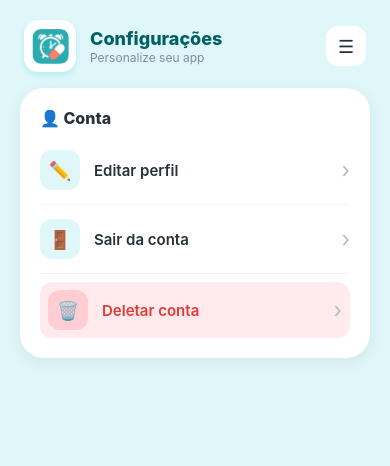
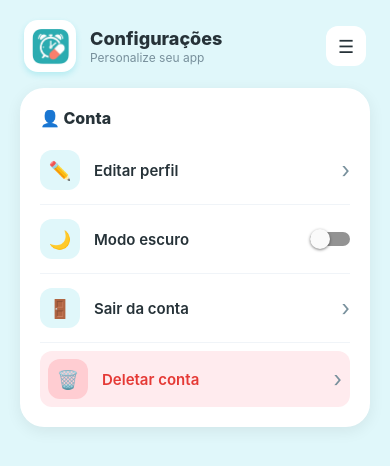
Before and after one commit to JorgeOliveira2009/medtime_PI2, a React Native app in the folder Frontend/: screen /PaginaConfiguracoes in a window 390 px wide. Shown: the top 466 px of the page. Built offline with nearby package versions, Linux system fonts and the light colour scheme.

Commit message:
lógica do modo dark adicionada

```diff
--- a/Frontend/App.tsx
+++ b/Frontend/App.tsx
@@ -20,6 +20,7 @@ const Stack = createNativeStackNavigator();
 
 export default function App() {
   return (
+  <ThemeProvider>
     <AuthProvider>
       <RemediosProvider>
         <NavigationContainer>
@@ -71,5 +72,6 @@ export default function App() {
         </NavigationContainer>
       </RemediosProvider>
     </AuthProvider>
+    </ThemeProvider>
   );
 }
--- a/Frontend/assets/Pages/PaginaConfiguracoes.tsx
+++ b/Frontend/assets/Pages/PaginaConfiguracoes.tsx
@@ -20,20 +20,21 @@ import {
 import logo from './logo.png';
 import MenuLateral from '../Components/MenuLateral';
 import { useAuth } from '../Contexts/AuthContext';
+import { useTheme } from '../Contexts/ThemeContext';
 
 const API_URL = 'https://backend-or-main-production-2a36.up.railway.app'
 
 const PaginaConfiguracoes = ({ navigation }: any) => {
   const { user, token, logout, updateUser } = useAuth();
+  const { darkMode, alternarTema } = useTheme();
+  const colors = darkMode ? coresEscuro : coresClaro; // ← cores dinâmicas
+  const styles = getStyles(colors);                   // ← estilos dinâmicos
 
-  // ─── Estados do menu ──────────────────────────────────
   const [menuVisible, setMenuVisible] = useState(false);
   const [idioma, setIdioma] = useState<'pt' | 'en'>('pt');
-  const [temaEscuro, setTemaEscuro] = useState(false);
   const [notificacoesAtivas, setNotificacoesAtivas] = useState(true);
   const [deletando, setDeletando] = useState(false);
 
-  // ─── Estados do modal de edição ─────────────────────
   const [modalEdicaoVisible, setModalEdicaoVisible] = useState(false);
   const [nome, setNome] = useState('');
   const [email, setEmail] = useState('');
@@ -41,7 +42,6 @@ const PaginaConfiguracoes = ({ navigation }: any) => {
   const [confirmarSenha, setConfirmarSenha] = useState('');
   const [loadingEdicao, setLoadingEdicao] = useState(false);
 
-  // Carrega os dados do usuário quando abre o modal
   useEffect(() => {
     if (user && modalEdicaoVisible) {
       setNome(user.nome || '');
@@ -51,7 +51,6 @@ const PaginaConfiguracoes = ({ navigation }: any) => {
     }
   }, [user, modalEdicaoVisible]);
 
-  // ─── Sair ──────────────────────────────────────────────
   function handleLogout() {
     Alert.alert('Sair', 'Deseja sair da sua conta?', [
       { text: 'Cancelar', style: 'cancel' },
@@ -60,57 +59,36 @@ const PaginaConfiguracoes = ({ navigation }: any) => {
         style: 'destructive',
         onPress: async () => {
           await logout();
-          navigation.reset({
-            index: 0,
-            routes: [{ name: 'PaginaLogin' }],
-          });
+          navigation.reset({ index: 0, routes: [{ name: 'PaginaLogin' }] });
         },
       },
     ]);
   }
 
-  // ─── Deletar conta ─────────────────────────────────────
   function handleDeletarConta() {
     Alert.alert(
       '⚠️ Deletar Conta',
       'Tem certeza que deseja deletar sua conta?\n\nEssa ação é IRREVERSÍVEL e todos os seus dados serão perdidos.',
       [
         { text: 'Cancelar', style: 'cancel' },
-        {
-          text: 'Sim, deletar',
-          style: 'destructive',
-          onPress: confirmarDeletarConta,
-        },
+        { text: 'Sim, deletar', style: 'destructive', onPress: confirmarDeletarConta },
       ]
     );
   }
 
   const confirmarDeletarConta = async () => {
-    if (!user || !token) {
-      Alert.alert('Erro', 'Usuário não autenticado');
-      return;
-    }
-
+    if (!user || !token) { Alert.alert('Erro', 'Usuário não autenticado'); return; }
     setDeletando(true);
-
     try {
       const response = await fetch(`${API_URL}/user/deletar-conta`, {
         method: 'DELETE',
-        headers: {
-          'Authorization': `Bearer ${token}`,
-          'Content-Type': 'application/json',
-        },
+        headers: { 'Authorization': `Bearer ${token}`, 'Content-Type': 'application/json' },
       });
-
       const data = await response.json();
-
       if (data.sucesso) {
         await logout();
         Alert.alert('✅ Conta deletada', 'Sua conta foi removida com sucesso.');
-        navigation.reset({
-          index: 0,
-          routes: [{ name: 'PaginaLogin' }],
-        });
+        navigation.reset({ index: 0, routes: [{ name: 'PaginaLogin' }] });
       } else {
         Alert.alert('❌ Erro', data.message || 'Erro ao deletar conta');
       }
@@ -121,84 +99,42 @@ const PaginaConfiguracoes = ({ navigation }: any) => {
     }
   };
 
-  // ─── Editar perfil (MODAL) ────────────────────────────
-  function handleAbrirEdicao() {
-    setModalEdicaoVisible(true);
-  }
+  function handleAbrirEdicao() { setModalEdicaoVisible(true); }
 
   const handleSalvarEdicao = async () => {
-    // Validações
-    if (!nome || !email) {
-      Alert.alert('Atenção', 'Nome e email são obrigatórios.');
-      return;
-    }
-
-    if (nome.length < 3) {
-      Alert.alert('Atenção', 'Nome deve ter pelo menos 3 caracteres.');
-      return;
-    }
-
-    if (senha && senha.length < 8) {
-      Alert.alert('Atenção', 'A nova senha deve ter pelo menos 8 caracteres.');
-      return;
-    }
-
-    if (senha && senha !== confirmarSenha) {
-      Alert.alert('Atenção', 'As senhas não conferem.');
-      return;
-    }
-
+    if (!nome || !email) { Alert.alert('Atenção', 'Nome e email são obrigatórios.'); return; }
+    if (nome.length < 3) { Alert.alert('Atenção', 'Nome deve ter pelo menos 3 caracteres.'); return; }
+    if (senha && senha.length < 8) { Alert.alert('Atenção', 'A nova senha deve ter pelo menos 8 caracteres.'); return; }
+    if (senha && senha !== confirmarSenha) { Alert.alert('Atenção', 'As senhas não conferem.'); return; }
     setLoadingEdicao(true);
-
     try {
-      const body: any = {
-        nome: nome.trim(),
-        email: email.trim(),
-      };
-
-      if (senha) {
-        body.senha = senha;
-      }
-
+      const body: any = { nome: nome.trim(), email: email.trim() };
+      if (senha) body.senha = senha;
       const response = await fetch(`${API_URL}/user/atualizar`, {
         method: 'PUT',
-        headers: {
-          'Authorization': `Bearer ${token}`,
-          'Content-Type': 'application/json',
-        },
+        headers: { 'Authorization': `Bearer ${token}`, 'Content-Type': 'application/json' },
         body: JSON.stringify(body),
       });
-
       const data = await response.json();
-
       if (data.sucesso) {
-        // Atualiza o contexto
-        await updateUser({
-          id: user!.id,
-          nome: nome.trim(),
-          email: email.trim(),
-        });
-
+        await updateUser({ id: user!.id, nome: nome.trim(), email: email.trim() });
         Alert.alert('✅ Sucesso', 'Dados atualizados com sucesso!');
         setModalEdicaoVisible(false);
       } else {
         Alert.alert('❌ Erro', data.message || 'Erro ao atualizar dados');
       }
     } catch (error) {
-      console.error('Erro ao atualizar:', error);
       Alert.alert('❌ Erro', 'Não foi possível atualizar seus dados.');
     } finally {
       setLoadingEdicao(false);
     }
   };
 
-  // ─── Render ────────────────────────────────────────────
   return (
     <SafeAreaView style={styles.safe}>
-      <StatusBar barStyle="dark-content" backgroundColor="#E0F7FA" />
+      <StatusBar barStyle={darkMode ? 'light-content' : 'dark-content'} backgroundColor={colors.background} />
       <ScrollView contentContainerStyle={styles.scroll} showsVerticalScrollIndicator={false}>
 
-        {/* ─── Header ─── */}
         <View style={styles.header}>
           <View style={styles.logoBox}>
             <Image source={logo} style={styles.logoImg} />
@@ -212,20 +148,12 @@ const PaginaConfiguracoes = ({ navigation }: any) => {
           </TouchableOpacity>
         </View>
 
-        {/* ─── Conta ─── */}
         <View style={styles.card}>
           <Text style={styles.sectionTitle}>👤 Conta</Text>
 
-          {/* ✅ EDITAR PERFIL */}
-          <TouchableOpacity
-            style={styles.settingRow}
-            onPress={handleAbrirEdicao}
-            activeOpacity={0.7}
-          >
+          <TouchableOpacity style={styles.settingRow} onPress={handleAbrirEdicao} activeOpacity={0.7}>
             <View style={styles.settingLeft}>
-              <View style={styles.settingIconBox}>
-                <Text style={styles.settingIcon}>✏️</Text>
-              </View>
+              <View style={styles.settingIconBox}><Text style={styles.settingIcon}>✏️</Text></View>
               <Text style={styles.settingLabel}>Editar perfil</Text>
             </View>
             <Text style={styles.settingArrow}>›</Text>
@@ -233,16 +161,19 @@ const PaginaConfiguracoes = ({ navigation }: any) => {
 
           <View style={styles.divider} />
 
-          {/* Sair da conta */}
-          <TouchableOpacity
-            style={styles.settingRow}
-            onPress={handleLogout}
-            activeOpacity={0.7}
-          >
+          <View style={styles.settingRow}>
             <View style={styles.settingLeft}>
-              <View style={styles.settingIconBox}>
-                <Text style={styles.settingIcon}>🚪</Text>
-              </View>
+              <View style={styles.settingIconBox}><Text style={styles.settingIcon}>🌙</Text></View>
+              <Text style={styles.settingLabel}>Modo escuro</Text>
+            </View>
+            <Switch value={darkMode} onValueChange={alternarTema} />
+          </View>
+
+          <View style={styles.divider} />
+
+          <TouchableOpacity style={styles.settingRow} onPress={handleLogout} activeOpacity={0.7}>
+            <View style={styles.settingLeft}>
+              <View style={styles.settingIconBox}><Text style={styles.settingIcon}>🚪</Text></View>
               <Text style={styles.settingLabel}>Sair da conta</Text>
             </View>
             <Text style={styles.settingArrow}>›</Text>
@@ -250,303 +181,114 @@ const PaginaConfiguracoes = ({ navigation }: any) => {
 
           <View style={styles.divider} />
 
-          {/* Deletar conta */}
-          <TouchableOpacity
-            style={[styles.settingRow, styles.dangerRow]}
-            onPress={handleDeletarConta}
-            disabled={deletando}
-            activeOpacity={0.7}
-          >
+          <TouchableOpacity style={[styles.settingRow, styles.dangerRow]} onPress={handleDeletarConta} disabled={deletando} activeOpacity={0.7}>
             <View style={styles.settingLeft}>
-              <View style={[styles.settingIconBox, styles.dangerIconBox]}>
-                <Text style={styles.settingIcon}>🗑️</Text>
-              </View>
-              <Text style={[styles.settingLabel, styles.dangerText]}>
-                {deletando ? 'Deletando...' : 'Deletar conta'}
-              </Text>
+              <View style={[styles.settingIconBox, styles.dangerIconBox]}><Text style={styles.settingIcon}>🗑️</Text></View>
+              <Text style={[styles.settingLabel, styles.dangerText]}>{deletando ? 'Deletando...' : 'Deletar conta'}</Text>
             </View>
-            {deletando ? (
-              <ActivityIndicator size="small" color="#E53935" />
-            ) : (
-              <Text style={styles.settingArrow}>›</Text>
-            )}
+            {deletando ? <ActivityIndicator size="small" color="#E53935" /> : <Text style={styles.settingArrow}>›</Text>}
           </TouchableOpacity>
         </View>
 
         <View style={{ height: 32 }} />
       </ScrollView>
 
-      {/* ─── MODAL DE EDIÇÃO ─── */}
-      <Modal
-        visible={modalEdicaoVisible}
-        transparent
-        animationType="slide"
-        onRequestClose={() => setModalEdicaoVisible(false)}
-      >
-        <KeyboardAvoidingView
-          style={styles.modalOverlay}
-          behavior={Platform.OS === 'ios' ? 'padding' : undefined}
-        >
+      <Modal visible={modalEdicaoVisible} transparent animationType="slide" onRequestClose={() => setModalEdicaoVisible(false)}>
+        <KeyboardAvoidingView style={styles.modalOverlay} behavior={Platform.OS === 'ios' ? 'padding' : undefined}>
           <View style={styles.modalCard}>
             <Text style={styles.modalTitle}>✏️ Editar perfil</Text>
 
             <Text style={styles.inputLabel}>Nome completo</Text>
-            <TextInput
-              style={styles.input}
-              placeholder="Seu nome completo"
-              placeholderTextColor="#B0BEC5"
-              value={nome}
-              onChangeText={setNome}
-            />
+            <TextInput style={styles.input} placeholder="Seu nome completo" placeholderTextColor={colors.textSecondary} value={nome} onChangeText={setNome} />
 
             <Text style={styles.inputLabel}>E-mail</Text>
-            <TextInput
-              style={styles.input}
-              placeholder="Seu e-mail"
-              placeholderTextColor="#B0BEC5"
-              value={email}
-              onChangeText={setEmail}
-              keyboardType="email-address"
-              autoCapitalize="none"
-            />
+            <TextInput style={styles.input} placeholder="Seu e-mail" placeholderTextColor={colors.textSecondary} value={email} onChangeText={setEmail} keyboardType="email-address" autoCapitalize="none" />
 
             <View style={styles.modalDivider} />
-
             <Text style={styles.modalSubtitle}>🔐 Alterar senha (opcional)</Text>
 
             <Text style={styles.inputLabel}>Nova senha</Text>
-            <TextInput
-              style={styles.input}
-              placeholder="Deixe em branco para manter"
-              placeholderTextColor="#B0BEC5"
-              value={senha}
-              onChangeText={setSenha}
-              secureTextEntry
-            />
+            <TextInput style={styles.input} placeholder="Deixe em branco para manter" placeholderTextColor={colors.textSecondary} value={senha} onChangeText={setSenha} secureTextEntry />
 
             <Text style={styles.inputLabel}>Confirmar nova senha</Text>
-            <TextInput
-              style={styles.input}
-              placeholder="Digite a nova senha novamente"
-              placeholderTextColor="#B0BEC5"
-              value={confirmarSenha}
-              onChangeText={setConfirmarSenha}
-              secureTextEntry
-            />
+            <TextInput style={styles.input} placeholder="Digite a nova senha novamente" placeholderTextColor={colors.textSecondary} value={confirmarSenha} onChangeText={setConfirmarSenha} secureTextEntry />
 
             <View style={styles.modalButtons}>
-              <TouchableOpacity
-                style={styles.modalBtnCancel}
-                onPress={() => setModalEdicaoVisible(false)}
-                disabled={loadingEdicao}
-              >
+              <TouchableOpacity style={styles.modalBtnCancel} onPress={() => setModalEdicaoVisible(false)} disabled={loadingEdicao}>
                 <Text style={styles.modalBtnCancelText}>Cancelar</Text>
               </TouchableOpacity>
-
-              <TouchableOpacity
-                style={styles.modalBtnSave}
-                onPress={handleSalvarEdicao}
-                disabled={loadingEdicao}
-              >
-                {loadingEdicao ? (
-                  <ActivityIndicator size="small" color="#FFF" />
-                ) : (
-                  <Text style={styles.modalBtnSaveText}>Salvar</Text>
-                )}
+              <TouchableOpacity style={styles.modalBtnSave} onPress={handleSalvarEdicao} disabled={loadingEdicao}>
+                {loadingEdicao ? <ActivityIndicator size="small" color="#FFF" /> : <Text style={styles.modalBtnSaveText}>Salvar</Text>}
               </TouchableOpacity>
             </View>
           </View>
         </KeyboardAvoidingView>
       </Modal>
 
-      {/* ─── Menu lateral ─── */}
-      <MenuLateral
-        visible={menuVisible}
-        onClose={() => setMenuVisible(false)}
-        navigation={navigation}
-      />
+      <MenuLateral visible={menuVisible} onClose={() => setMenuVisible(false)} navigation={navigation} />
     </SafeAreaView>
   );
 };
 
 export default PaginaConfiguracoes;
 
-// ─── Estilos ────────────────────────────────────────────
+// ─── Paletas ────────────────────────────────────────────
+const coresClaro = {
+  background: '#E0F7FA',
+  card: '#FFFFFF',
+  text: '#263238',
+  textSecondary: '#78909C',
+  border: '#F0F4F8',
+  iconBox: '#E0F7FA',
+};
+
+const coresEscuro = {
+  background: '#121212',
+  card: '#1E1E1E',
+  text: '#F5F5F5',
+  textSecondary: '#AAAAAA',
+  border: '#2C2C2C',
+  iconBox: '#2A2A2A',
+};
+
 const TEAL = '#00BCD4';
-const BG = '#E0F7FA';
-const WHITE = '#FFFFFF';
-const DARK = '#263238';
-const GRAY = '#78909C';
 const DANGER = '#E53935';
-const DANGER_BG = '#FFEBEE';
+const DANGER_BG_CLARO = '#FFEBEE';
+const DANGER_BG_ESCURO = '#3B1A1A';
 
-const styles = StyleSheet.create({
-  safe: { flex: 1, backgroundColor: BG },
+// ─── Estilos dinâmicos ──────────────────────────────────
+const getStyles = (colors: typeof coresClaro) => StyleSheet.create({
+  safe: { flex: 1, backgroundColor: colors.background },
   scroll: { paddingBottom: 24 },
-
-  header: {
-    flexDirection: 'row',
-    alignItems: 'center',
-    gap: 14,
-    paddingHorizontal: 24,
-    paddingTop: 20,
-    paddingBottom: 16,
-  },
-  logoBox: {
-    width: 52,
-    height: 52,
-    borderRadius: 14,
-    backgroundColor: WHITE,
-    justifyContent: 'center',
-    alignItems: 'center',
-    shadowColor: TEAL,
-    shadowOffset: { width: 0, height: 3 },
-    shadowOpacity: 0.2,
-    shadowRadius: 6,
-    elevation: 4,
-  },
+  header: { flexDirection: 'row', alignItems: 'center', gap: 14, paddingHorizontal: 24, paddingTop: 20, paddingBottom: 16 },
+  logoBox: { width: 52, height: 52, borderRadius: 14, backgroundColor: colors.card, justifyContent: 'center', alignItems: 'center', shadowColor: TEAL, shadowOffset: { width: 0, height: 3 }, shadowOpacity: 0.2, shadowRadius: 6, elevation: 4 },
   logoImg: { width: 40, height: 40, resizeMode: 'contain', borderRadius: 10 },
-  greeting: { fontSize: 18, fontWeight: '800', color: '#006064' },
-  headerSub: { fontSize: 12, color: GRAY, marginTop: 1 },
-  menuBtn: {
-    width: 40,
-    height: 40,
-    borderRadius: 12,
-    backgroundColor: WHITE,
-    justifyContent: 'center',
-    alignItems: 'center',
-    elevation: 2,
-  },
-  menuIcon: { fontSize: 18, color: DARK },
-
-  card: {
-    marginHorizontal: 20,
-    marginBottom: 16,
-    backgroundColor: WHITE,
-    borderRadius: 24,
-    padding: 20,
-    shadowColor: '#000',
-    shadowOffset: { width: 0, height: 4 },
-    shadowOpacity: 0.07,
-    shadowRadius: 16,
-    elevation: 5,
-  },
-
-  sectionTitle: { fontSize: 16, fontWeight: '800', color: DARK, marginBottom: 16 },
-
-  settingRow: {
-    flexDirection: 'row',
-    alignItems: 'center',
-    justifyContent: 'space-between',
-    paddingVertical: 6,
-  },
-  dangerRow: {
-    paddingVertical: 8,
-    backgroundColor: DANGER_BG,
-    borderRadius: 12,
-    paddingHorizontal: 8,
-  },
+  greeting: { fontSize: 18, fontWeight: '800', color: colors.text },
+  headerSub: { fontSize: 12, color: colors.textSecondary, marginTop: 1 },
+  menuBtn: { width: 40, height: 40, borderRadius: 12, backgroundColor: colors.card, justifyContent: 'center', alignItems: 'center', elevation: 2 },
+  menuIcon: { fontSize: 18, color: colors.text },
+  card: { marginHorizontal: 20, marginBottom: 16, backgroundColor: colors.card, borderRadius: 24, padding: 20, shadowColor: '#000', shadowOffset: { width: 0, height: 4 }, shadowOpacity: 0.07, shadowRadius: 16, elevation: 5 },
+  sectionTitle: { fontSize: 16, fontWeight: '800', color: colors.text, marginBottom: 16 },
+  settingRow: { flexDirection: 'row', alignItems: 'center', justifyContent: 'space-between', paddingVertical: 6 },
+  dangerRow: { paddingVertical: 8, backgroundColor: colors.background === '#121212' ? DANGER_BG_ESCURO : DANGER_BG_CLARO, borderRadius: 12, paddingHorizontal: 8 },
   settingLeft: { flexDirection: 'row', alignItems: 'center', gap: 14 },
-  settingIconBox: {
-    width: 40,
-    height: 40,
-    borderRadius: 12,
-    backgroundColor: BG,
-    justifyContent: 'center',
-    alignItems: 'center',
-  },
-  dangerIconBox: {
-    backgroundColor: '#FFCDD2',
-  },
+  settingIconBox: { width: 40, height: 40, borderRadius: 12, backgroundColor: colors.iconBox, justifyContent: 'center', alignItems: 'center' },
+  dangerIconBox: { backgroundColor: colors.background === '#121212' ? '#5C1A1A' : '#FFCDD2' },
   settingIcon: { fontSize: 18 },
-  settingLabel: { fontSize: 15, fontWeight: '600', color: DARK },
+  settingLabel: { fontSize: 15, fontWeight: '600', color: colors.text },
   dangerText: { color: DANGER },
-  settingArrow: { fontSize: 22, color: '#B0BEC5' },
-
-  divider: { height: 1, backgroundColor: '#F0F4F8', marginVertical: 8 },
-
-  // ─── Modal ───
-  modalOverlay: {
-    flex: 1,
-    backgroundColor: 'rgba(0,0,0,0.4)',
-    justifyContent: 'flex-end',
-  },
-  modalCard: {
-    backgroundColor: WHITE,
-    borderTopLeftRadius: 28,
-    borderTopRightRadius: 28,
-    padding: 28,
-    paddingBottom: 40,
-    maxHeight: '90%',
-  },
-  modalTitle: {
-    fontSize: 22,
-    fontWeight: '800',
-    color: DARK,
-    marginBottom: 20,
-  },
-  modalSubtitle: {
-    fontSize: 14,
-    fontWeight: '600',
-    color: GRAY,
-    marginBottom: 12,
-  },
-  modalDivider: {
-    height: 1,
-    backgroundColor: '#F0F4F8',
-    marginVertical: 16,
-  },
-  inputLabel: {
-    fontSize: 13,
-    fontWeight: '600',
-    color: DARK,
-    marginBottom: 6,
-  },
-  input: {
-    borderWidth: 1.5,
-    borderColor: '#E0E0E0',
-    borderRadius: 12,
-    paddingVertical: 13,
-    paddingHorizontal: 16,
-    fontSize: 14,
-    color: DARK,
-    marginBottom: 14,
-  },
-  modalButtons: {
-    flexDirection: 'row',
-    gap: 12,
-    marginTop: 8,
-  },
-  modalBtnCancel: {
-    flex: 1,
-    height: 50,
-    borderRadius: 14,
-    borderWidth: 1.5,
-    borderColor: '#E0E0E0',
-    justifyContent: 'center',
-    alignItems: 'center',
-  },
-  modalBtnCancelText: {
-    color: GRAY,
-    fontSize: 15,
-    fontWeight: '700',
-  },
-  modalBtnSave: {
-    flex: 1,
-    height: 50,
-    borderRadius: 14,
-    backgroundColor: TEAL,
-    justifyContent: 'center',
-    alignItems: 'center',
-    shadowColor: TEAL,
-    shadowOffset: { width: 0, height: 4 },
-    shadowOpacity: 0.35,
-    shadowRadius: 8,
-    elevation: 5,
-  },
-  modalBtnSaveText: {
-    color: WHITE,
-    fontSize: 15,
-    fontWeight: '700',
-  },
+  settingArrow: { fontSize: 22, color: colors.textSecondary },
+  divider: { height: 1, backgroundColor: colors.border, marginVertical: 8 },
+  modalOverlay: { flex: 1, backgroundColor: 'rgba(0,0,0,0.5)', justifyContent: 'flex-end' },
+  modalCard: { backgroundColor: colors.card, borderTopLeftRadius: 28, borderTopRightRadius: 28, padding: 28, paddingBottom: 40, maxHeight: '90%' },
+  modalTitle: { fontSize: 22, fontWeight: '800', color: colors.text, marginBottom: 20 },
+  modalSubtitle: { fontSize: 14, fontWeight: '600', color: colors.textSecondary, marginBottom: 12 },
+  modalDivider: { height: 1, backgroundColor: colors.border, marginVertical: 16 },
+  inputLabel: { fontSize: 13, fontWeight: '600', color: colors.text, marginBottom: 6 },
+  input: { borderWidth: 1.5, borderColor: colors.border, borderRadius: 12, paddingVertical: 13, paddingHorizontal: 16, fontSize: 14, color: colors.text, backgroundColor: colors.background, marginBottom: 14 },
+  modalButtons: { flexDirection: 'row', gap: 12, marginTop: 8 },
+  modalBtnCancel: { flex: 1, height: 50, borderRadius: 14, borderWidth: 1.5, borderColor: colors.border, justifyContent: 'center', alignItems: 'center' },
+  modalBtnCancelText: { color: colors.textSecondary, fontSize: 15, fontWeight: '700' },
+  modalBtnSave: { flex: 1, height: 50, borderRadius: 14, backgroundColor: TEAL, justifyContent: 'center', alignItems: 'center', shadowColor: TEAL, shadowOffset: { width: 0, height: 4 }, shadowOpacity: 0.35, shadowRadius: 8, elevation: 5 },
+  modalBtnSaveText: { color: '#FFF', fontSize: 15, fontWeight: '700' },
 });
```
